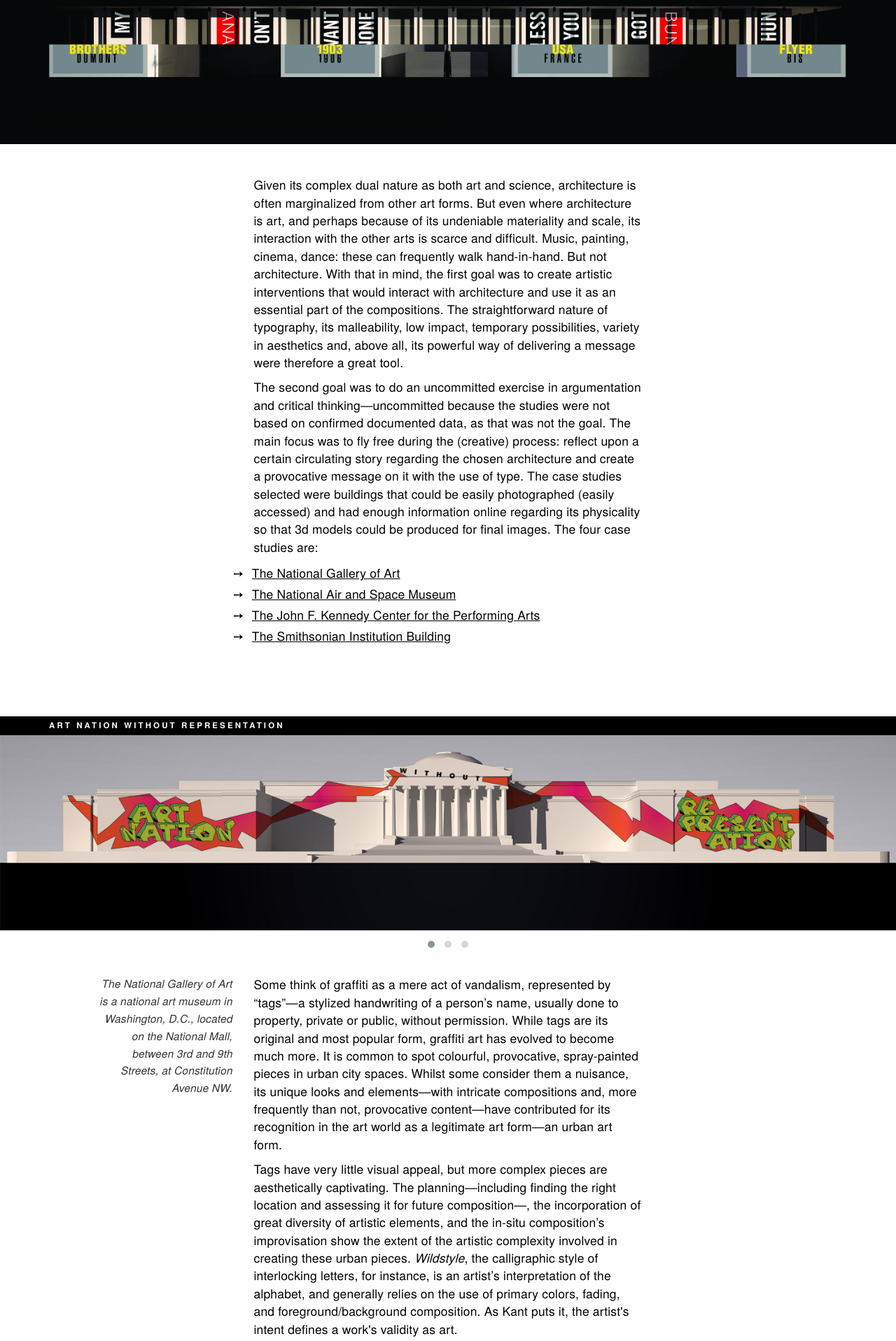
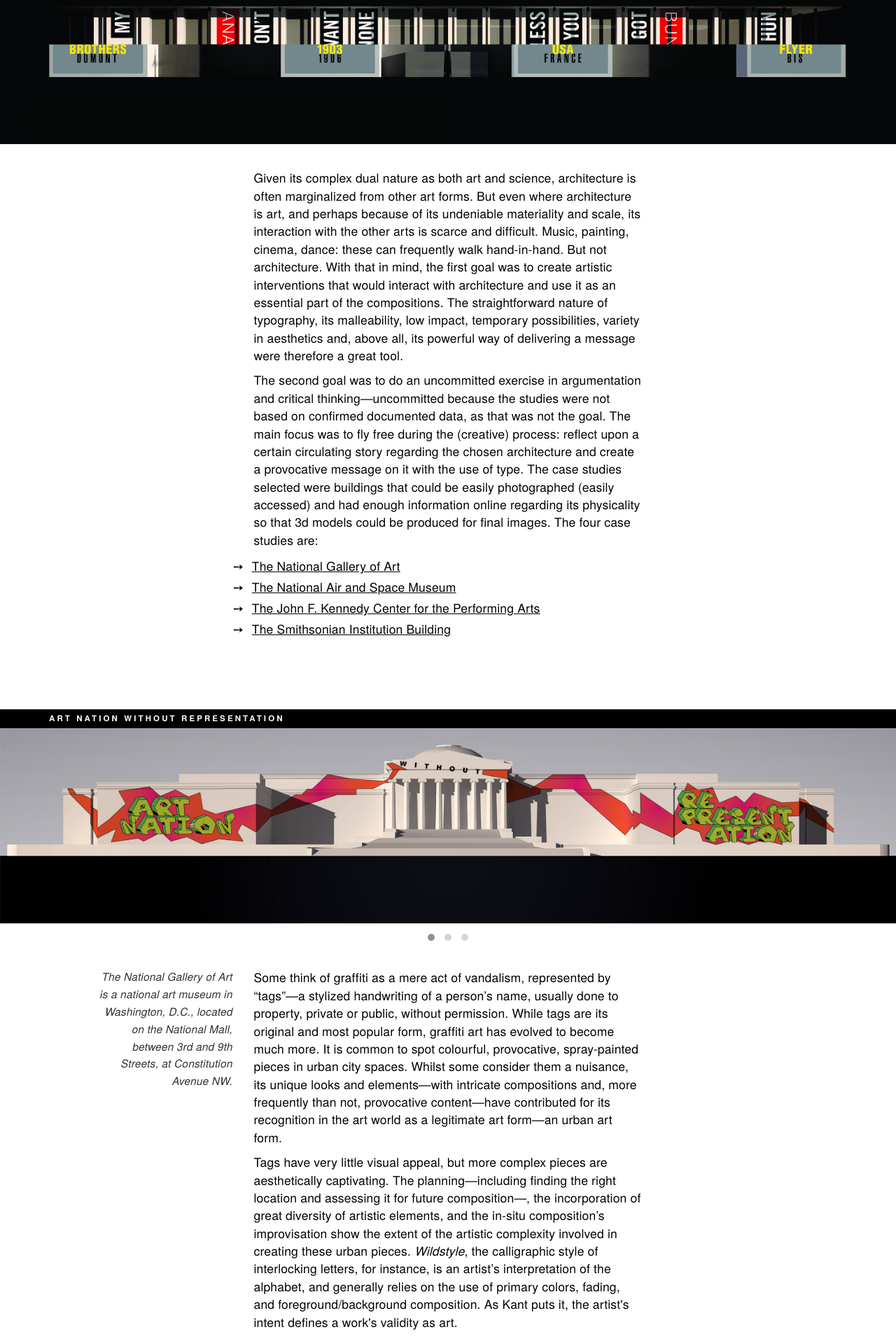
Before and after one commit to carolineportugal/estudioporto, a Jekyll site: the page built from _posts/2016-08-22-typographic-interventions.html, in a window 1280 px wide. Shown: the part 411-2328 px from the top of the page at 70% size. Built offline with Jekyll 4.4.1, drawn with Linux system fonts in a browser that asks for light colours; nearby versions of some CDN libraries; some web fonts are replaced; some of the changed text lies outside the part shown.

Commit message:
finalizing typographic interventions

```diff
--- a/_posts/2016-08-22-typographic-interventions.html
+++ b/_posts/2016-08-22-typographic-interventions.html
@@ -58,7 +58,7 @@
 
             <p>Tags have very little visual appeal, but more complex pieces are aesthetically captivating. The planning—including finding the right location and assessing it for future composition—, the incorporation of great diversity of artistic elements, and the in-situ composition’s improvisation show the extent of the artistic complexity involved in creating these urban pieces. <i>Wildstyle</i>, the calligraphic style of interlocking letters, for instance, is an artist’s interpretation of the alphabet, and generally relies on the use of primary colors, fading, and foreground/background composition. As Kant puts it, the artist's intent defines a work's validity as art.</p>
 
-            <p>The piece above combines many of the singularities of graffiti: 1) A specific and singular alphabet, hand-written, bold in colors and shape; 2) Use of foreground and background composition; 3) Bold and vivid colors and gradient; 4) Protest message “Art Nation Without Representation” to communicate graffiti’s categorization as a yet marginalized art, not worthy of bigger museums and galleries; 5) Location: the outside, and not the inside, of an art museum. This is also in reference to the illegal and clandestine placing of these works on various facades in the urban environment.</p>
+            <p>The piece above combines many of the singularities of graffiti: 1) A specific and singular alphabet, hand-written, bold in colors and shape; 2) Use of foreground and background composition; 3) Bold and vivid colors and gradient; 4) Protest message “Art Nation Without Representation” to communicate graffiti’s categorization as a yet marginalized art, not worthy of bigger museums and galleries; 5) Location: the outside, and not the inside, of an art museum. This is also in reference to the illegal and clandestine placing of these works on various façades in the urban environment.</p>
           </div>
         </div>
         <div class="col-md-3 col-md-pull-6">
@@ -161,7 +161,7 @@
           <div class="text-description">
             <p>Politically correct thinking is a way of saying “I see you”, it’s a way of ensureing those around are respected and heard, it’s a way of ensuring there’s no “lesser groups”. In promoting an equality in language and representation of diverse groups, one is ideally trying to promote equality in treatment, in rights. Politically correct thinking is one of the hallmarks of liberal, progressive society: the ability to understand and discuss different points of view without resorting to demeaning language and disparagement. It is all the more important in a society, like ours, of vast social-rights disparities.</p>
             <p>Yet, it doesn’t seem harmful to wonder where the movement stands, and where it’s going—because, really, everything in this world has two sides. The politically correct vocabulary is ever-changing and ever-growing. Pandering to every plea for <a href="http://www.academia.edu/6735062/politically_correct_dictionary" target="_blank">politically correct terminology</a> may be close to impossible. Does it still promote its core value (essentially, equality) or is it heading to an extreme by becoming so puristic and rigorous it may actually weaken the cause rather than strengthen it? And although PC language is typically used by liberal groups, whenever language “best-practices” are involved it’s hard not to think of  <i>Newspeak</i>, the fictional language in George Orwell’s <i>Nineteen Eighty-Four</i>—a controlled language created by a totalitarian state as a tool to limit freedom of thought.</p>
-            <p>In this piece, typography is projected on the facade of the Smithsonian Institution Building, known as the Smithsonian Castle, which houses administrative offices. The Institution has been involved in several controversies in the past, with its conducts and curation of certain exhibitions being labeled as politically correct (e.g., the <a href="http://www.nytimes.com/1994/10/01/us/smithsonian-substantially-alters-enola-gay-exhibit-after-criticism.html" target="_blank">Enola Gay Exhibit</a> and <a href="https://en.wikipedia.org/wiki/The_West_as_America_Art_Exhibition" target="_blank">The West as America Exhibition</a>). There’s also a funny urban legend regarding the Museum of Natural History and the enormous pachyderm that greets visitors atop a recreated chunk of his natural habitat. The elephant that stands in the lobby of the museum is an impressive and beautiful example of masculinity—but after much controversy and complaint, according to rumors, the elephant’s genitals were “modified" as to not be offensive to more delicate viewers.</p>
+            <p>In this piece, typography is projected on the façade of the Smithsonian Institution Building, known as the Smithsonian Castle, which houses administrative offices. The Institution has been involved in several controversies in the past, with its conducts and curation of certain exhibitions being labeled as politically correct (e.g., the <a href="http://www.nytimes.com/1994/10/01/us/smithsonian-substantially-alters-enola-gay-exhibit-after-criticism.html" target="_blank">Enola Gay Exhibit</a> and <a href="https://en.wikipedia.org/wiki/The_West_as_America_Art_Exhibition" target="_blank">The West as America Exhibition</a>). There’s also a funny urban legend regarding the Museum of Natural History and the enormous pachyderm that greets visitors atop a recreated chunk of his natural habitat. The elephant that stands in the lobby of the museum is an impressive and beautiful example of masculinity—but after much controversy and complaint, according to rumors, the elephant’s genitals were “modified" as to not be offensive to more delicate viewers.</p>
           </div>
         </div>
         <div class="col-md-3">
--- a/_sass/_typographic-interventions.scss
+++ b/_sass/_typographic-interventions.scss
@@ -88,7 +88,7 @@
 
     img{
       max-width:100%;
-      margin-bottom:45px;
+      margin-bottom:35px;
     }
 
     .text-description{
@@ -104,7 +104,11 @@
       padding:0;
       margin:0;
       line-height: 30px;
-      margin-left:-29.5px;
+
+      li{
+        text-indent: -29.5px;
+      }
+
     }
 
     a{
@@ -239,14 +243,23 @@
         font-size: .85em;
       }
 
+      .text-description{
+        padding:0 3rem;
+      }
+
     }
 
     .building{
       margin-bottom:8rem;
 
+      .text-description{
+        padding:0 3rem;
+      }
+
       .text-info{
+        padding:0 3rem;
         max-width:100%;
-        margin-top:4rem;
+        margin-top:3rem;
       }
 
       .align-right{
```
Also changed, not shown: other parts of _posts/2016-08-22-typographic-interventions.html (+1 -1 lines).
